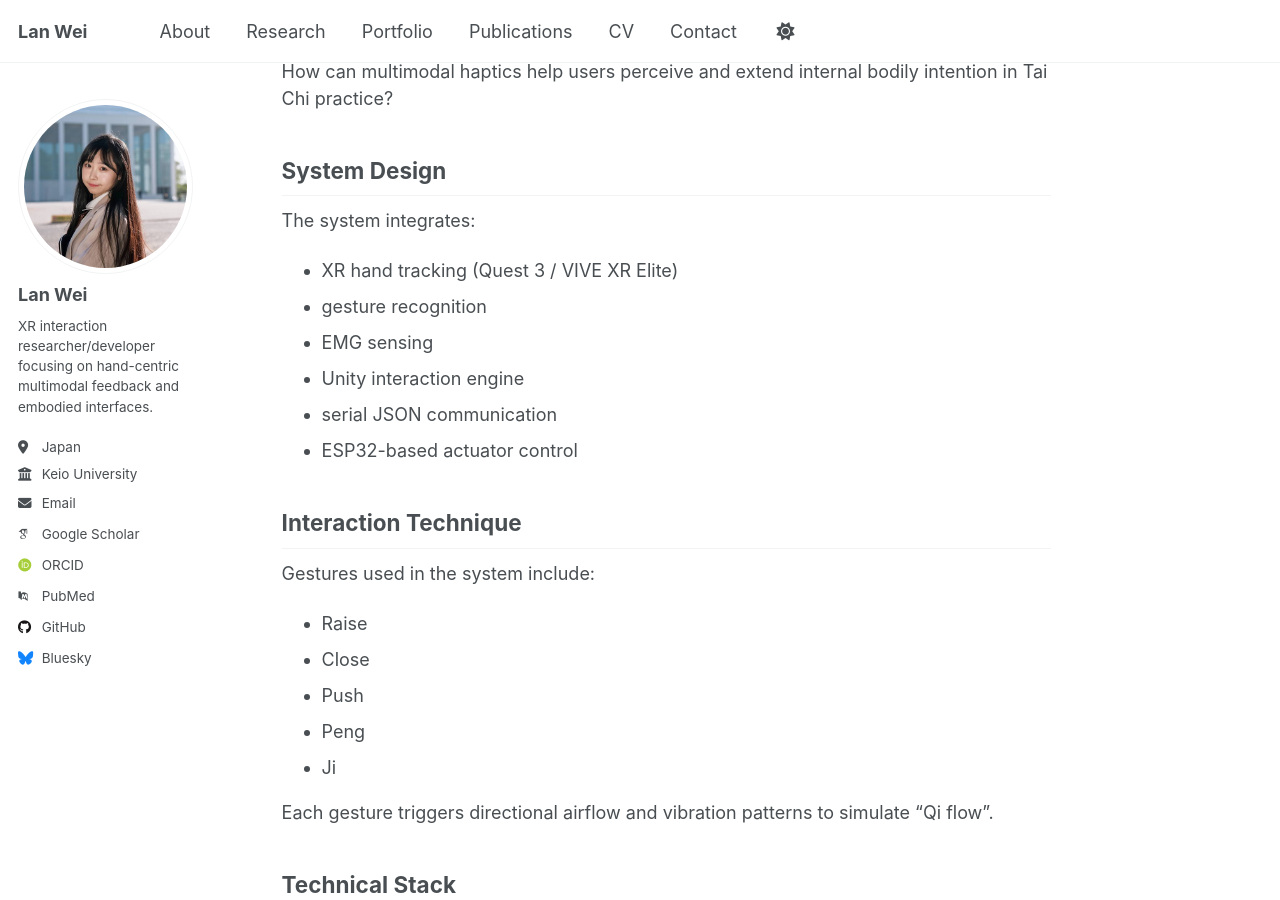
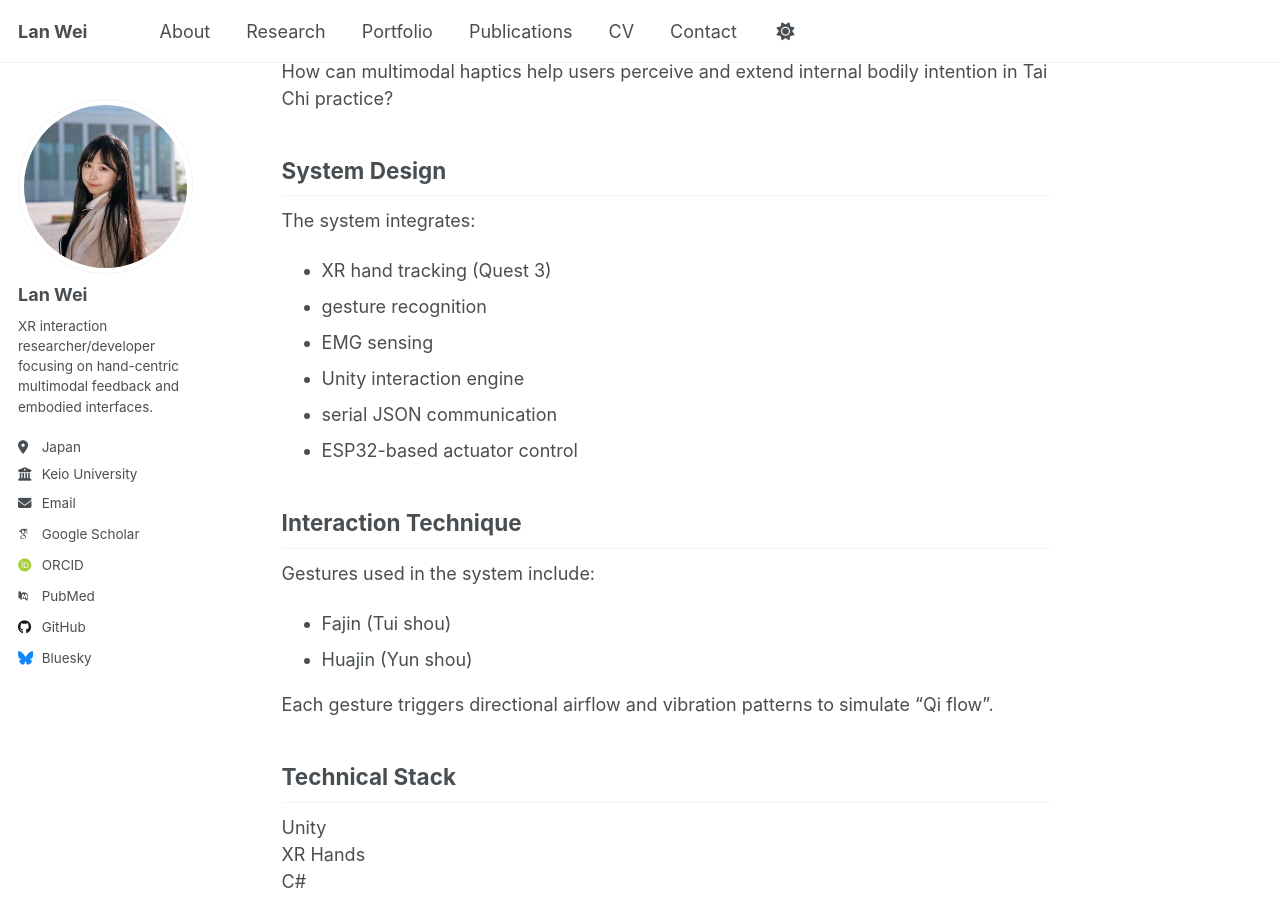
Before and after one commit to LanWei0421/LanWei0421.github.io, a Jekyll site: the page built from _portfolio/portfolio-1.md, in a window 1280 px wide and 900 px high, scrolled down 383 px. Built offline with Jekyll 4.4.1, drawn with Linux system fonts in a browser that asks for light colours; some web fonts are replaced; a script that is not in the unit is left out.

Commit message:
Update portfolio-1.md

```diff
--- a/_portfolio/portfolio-1.md
+++ b/_portfolio/portfolio-1.md
@@ -17,7 +17,7 @@ How can multimodal haptics help users perceive and extend internal bodily intent
 
 The system integrates:
 
-- XR hand tracking (Quest 3 / VIVE XR Elite)
+- XR hand tracking (Quest 3)
 - gesture recognition
 - EMG sensing
 - Unity interaction engine
@@ -28,11 +28,8 @@ The system integrates:
 
 Gestures used in the system include:
 
-- Raise
-- Close
-- Push
-- Peng
-- Ji
+- Fajin (Tui shou)
+- Huajin (Yun shou)
 
 Each gesture triggers directional airflow and vibration patterns to simulate “Qi flow”.
 
```
